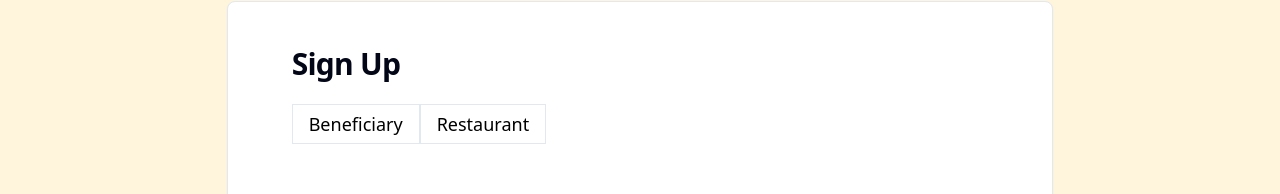
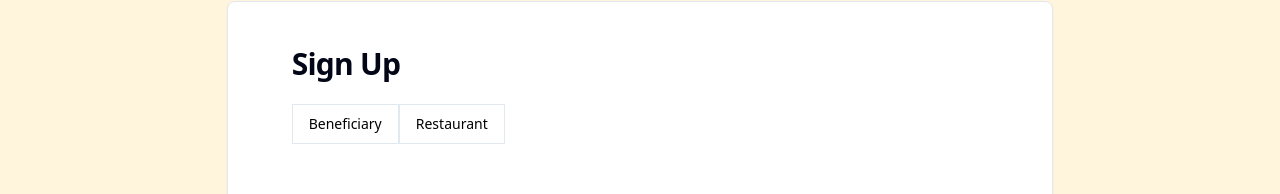
Before and after one commit to AidFusion/AidFusion-fe, a React (Vite) app: page /sign-up in a window 1280 px wide. Shown: the part 91-285 px from the top of the page. Built offline with nearby package versions, Linux system fonts and the light colour scheme.

Commit message:
update signup

```diff
--- a/src/pages/Signup.jsx
+++ b/src/pages/Signup.jsx
@@ -12,14 +12,14 @@ export const Signup = () => {
             <div className="flex flex-row mt-4">
                 <Button
                     variant="outline"
-                    className={`rounded-none focus:bg-txtSecondary focus:text-white text-lg font-normal text-black cursor-pointer active:bg-txtSecondary ${activeTab === 'beneficiary' ? 'active-tab' : ''}`}
+                    className={`rounded-none focus:bg-txtSecondary focus:text-white text-black cursor-pointer active:bg-txtSecondary ${activeTab === 'beneficiary' ? 'active-tab' : ''}`}
                     onClick={() => handleTabChange('beneficiary')}
                 >
                     Beneficiary
                 </Button>
                 <Button
                     variant="outline"
-                    className={`rounded-none focus:bg-txtSecondary focus:text-white text-lg font-normal text-black active:bg-txtSecondary cursor-pointer ${activeTab === 'restaurant' ? 'active-tab' : ''}`}
+                    className={`rounded-none focus:bg-txtSecondary focus:text-white text-black active:bg-txtSecondary cursor-pointer ${activeTab === 'restaurant' ? 'active-tab' : ''}`}
                     onClick={() => handleTabChange('restaurant')}
                 >
                     Restaurant
```
